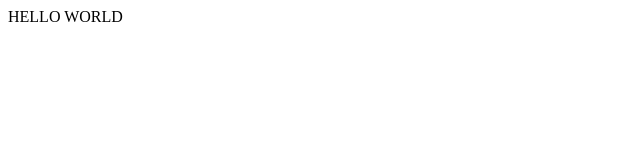
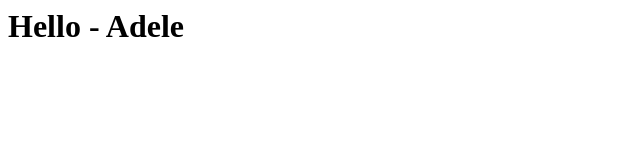
Before and after one commit to IanAndrewB/demo-repo, a plain HTML site: page index.html in a window 1280 px wide. Shown: the whole page, without its empty margins (0-640 px from the left). Drawn offline with Linux system fonts and the light colour scheme.

Commit message:
Full Structure

```diff
--- a/index.html
+++ b/index.html
@@ -1 +1,8 @@
-<div>HELLO WORLD</div>
+<html>
+    <head>
+        <title>Hello World</title>
+    </head>
+    <body>
+        <h1>Hello - Adele</h1>
+    </body>
+</html>
```
